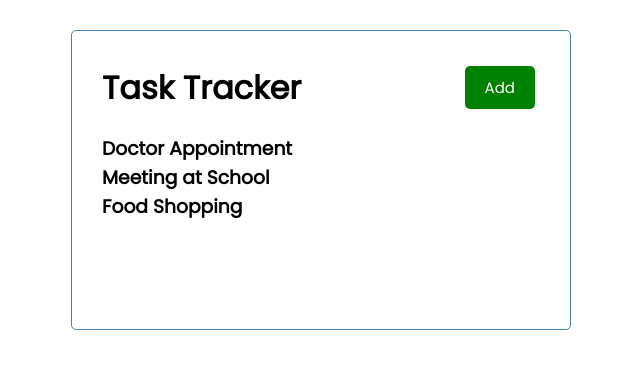
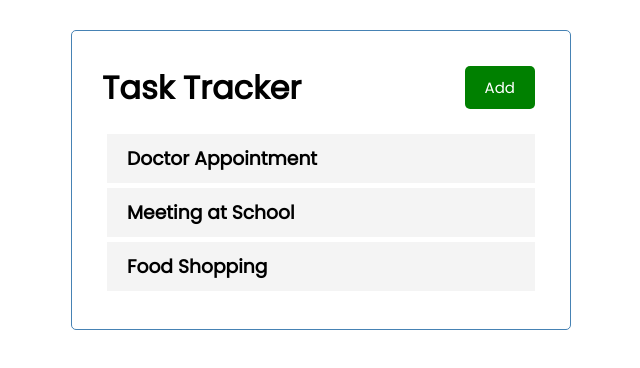
Before and after one commit to kosmineOdiseja/react-task-tracker, a React (Create React App) app: page / in a window 1280 px wide. Shown: the top 368 px of the page, without its empty margins (319-959 px from the left). Built offline with nearby package versions, Linux system fonts and the light colour scheme.

Commit message:
Task Component

```diff
--- a/src/App.js
+++ b/src/App.js
@@ -1,11 +1,33 @@
+import { useState } from 'react'
 import Header from './components/Header'
 import Tasks from './components/Tasks'
 
 const App = () => {
+  const [tasks, setTasks] = useState([
+		{
+			id: 1,
+			text: 'Doctor Appointment',
+			day: 'Feb 5th at 2:30 pm',
+			reminder: true,
+		},
+		{
+			id: 2,
+			text: 'Meeting at School',
+			day: 'Feb 6th at 1:30 pm',
+			reminder: true,
+		},
+		{
+			id: 3,
+			text: 'Food Shopping',
+			day: 'Feb 5th at 2.30pm',
+			reminder: false,
+		},
+	])
+
   return (
     <div className="container">
       <Header></Header>
-      <Tasks/>
+      <Tasks tasks={tasks}/>
     </div>
   )
 }
--- /dev/null
+++ b/src/components/Task.js
@@ -0,0 +1,9 @@
+const Task = ({task}) => {
+	return (
+		<div className='task'>
+		<h3>{task.text}</h3>
+		</div>
+	)
+}
+
+export default Task
--- a/src/components/Tasks.js
+++ b/src/components/Tasks.js
@@ -1,33 +1,11 @@
-import { useState } from 'react'
+import Task from './Task'
 
-const Tasks = () => {
-
-	const [tasks, setTasks] = useState([
-		{
-			id: 1,
-			text: 'Doctor Appointment',
-			day: 'Feb 5th at 2:30 pm',
-			reminder: true,
-		},
-		{
-			id: 2,
-			text: 'Meeting at School',
-			day: 'Feb 6th at 1:30 pm',
-			reminder: true,
-		},
-		{
-			id: 3,
-			text: 'Food Shopping',
-			day: 'Feb 5th at 2.30pm',
-			reminder: false,
-		},
-	])
+const Tasks = ({ tasks }) => {
 
 	return (
-
 		<>
 			{tasks.map((task) => (
-				<h3 key={task.id}>{task.text}</h3>
+				<Task key={task.id} task={task}/>
 	 		))}
 		</>
 	)
```
